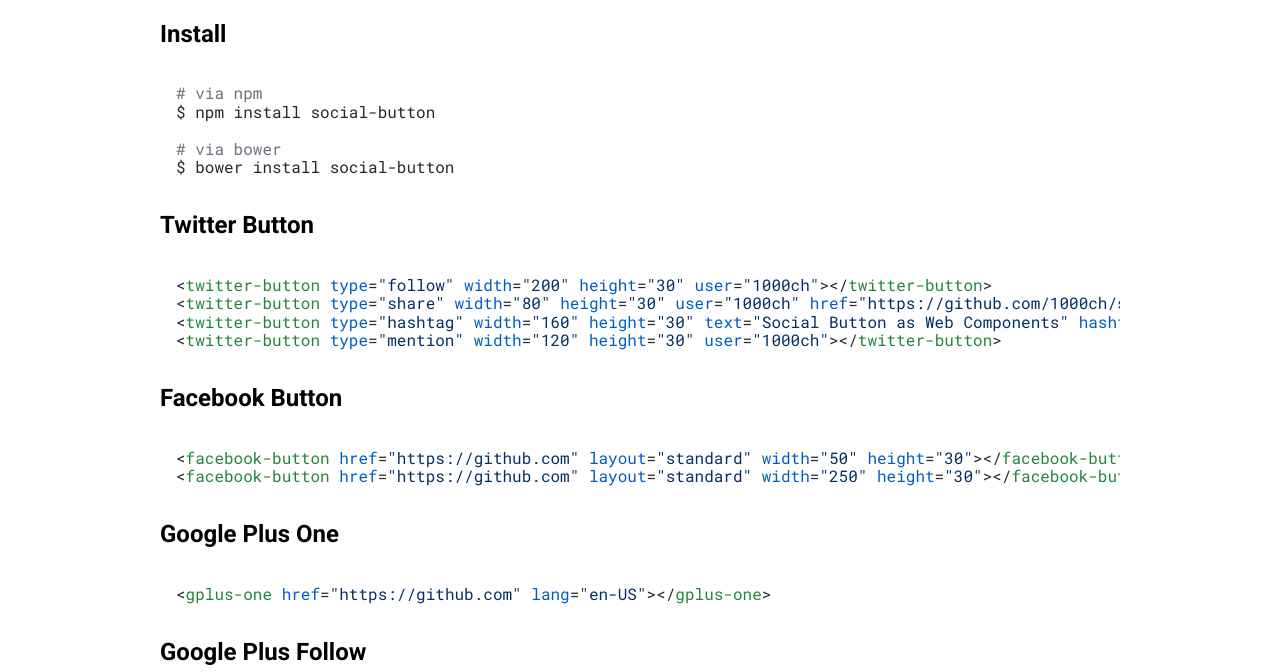
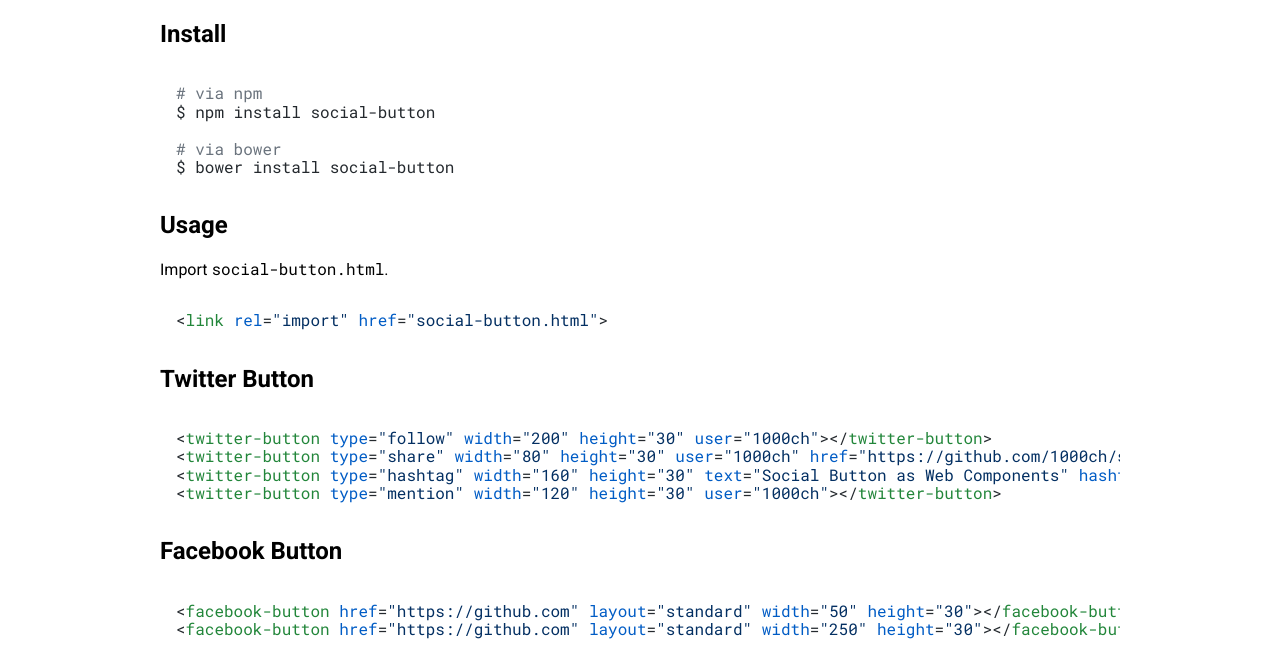
Before and after one commit to 1000ch/social-button, a website: page index.html in a window 1280 px wide. Shown: the part 113-785 px from the top of the page. Drawn offline with nearby package versions, Linux system fonts and the light colour scheme.

Commit message:
Update index.html

```diff
--- a/index.html
+++ b/index.html
@@ -26,6 +26,9 @@
 
 # via bower
 $ bower install social-button</code></pre>
+      <h2>Usage</h2>
+      <p>Import <code>social-button.html</code>.</p>
+      <pre><code class="html">&lt;link rel=&quot;import&quot; href=&quot;social-button.html&quot;&gt;</code></pre>
       <h2>Twitter Button</h2>
       <twitter-button type="follow" width="200" height="30" user="1000ch"></twitter-button>
       <twitter-button type="share" width="80" height="30" user="1000ch" href="https://github.com/1000ch/social-button" text="Social Button as Web Components"></twitter-button>
```
